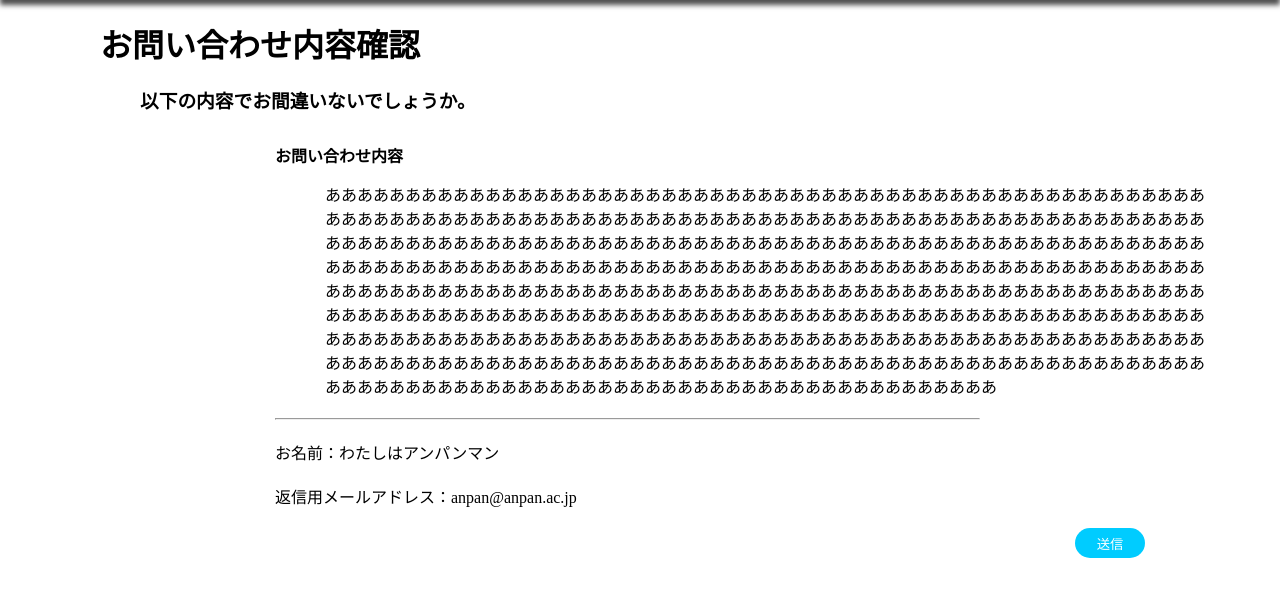
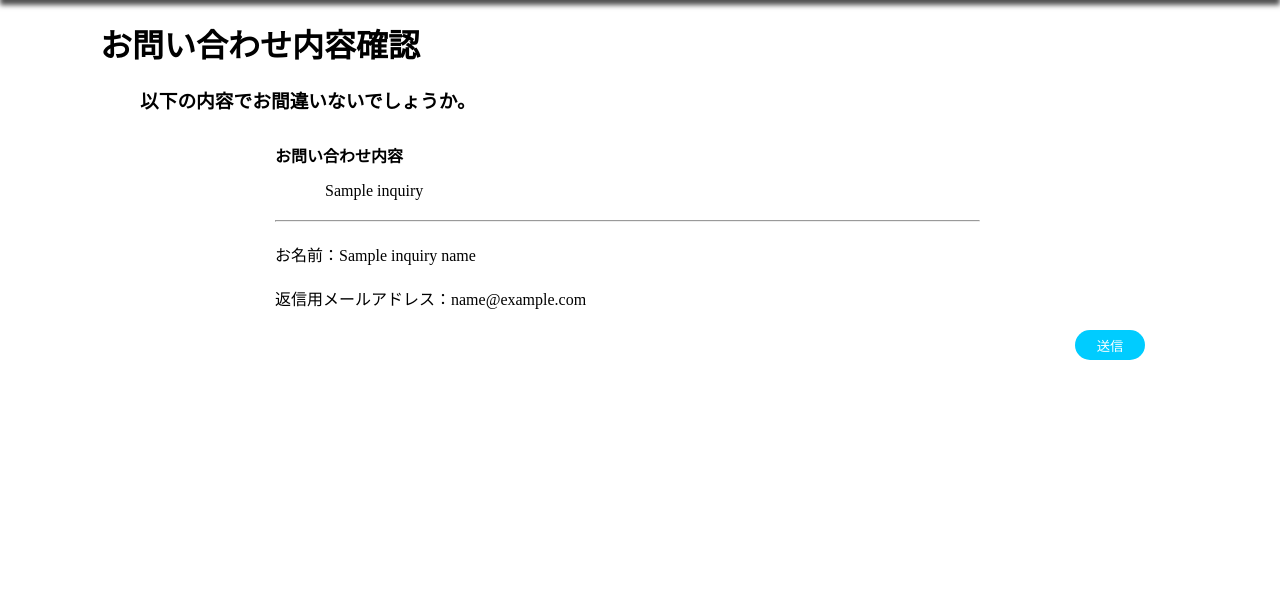
Before and after one commit to YOLO-koki/BAZZAR_C_by_nakashima, a Django app: template bazaar/templates/top/co_check_inquiry_info.html in a window 1280 px wide; the page is wider, and only the part inside the window is pictured. Shown: the part 80-677 px from the top of that part. Run offline with Django 4.2, Linux system fonts and the light colour scheme; the template is opened without the code that fills it: most values are stand-ins (such as "Sample title", 1, 10 or a date in 2020).

Commit message:
お問い合わせ確認

```diff
--- a/bazaar/templates/top/co_check_inquiry_info.html
+++ b/bazaar/templates/top/co_check_inquiry_info.html
@@ -19,18 +19,17 @@
                 <div class = "check_inquiry_area">
                     <h4>お問い合わせ内容</h4>
                     <div class = "check_inquiry_text">
-                        <p>ああああああああああああああああああああああああああああああああああああああああああああああああああああああああああああああああああああああああああああああああああああああああああああああああああああああああああああああああああああああああああああああああああああああああああああああああああああああああああああああああああああああああああああああああああああああああああああああああああああああああああああああああああああああああああああああああああああああああああああああああああああああああああああああああああああああああああああああああああああああああああああああああああああああああああああああああああああああああああああああああああああああああああああああああああああああああああああああああああああああああああああああああああああああああああああああああああああああああああああああああああああああああああああああああああああああああああああああああああああああああああああああああああああああああああああああああああああああああああああああああああ</p>
+                        <p>{{ inquiry }}</p>
                     </div>
                     <hr>
                     <div class = "check_inquiry_name">
-                        <p>お名前：わたしはアンパンマン</p>
+                        <p>お名前：{{ inquiry_name }}</p>
                     </div>
 
                     <div class = "check_inquiry_email">
-                        <p>返信用メールアドレス：anpan@anpan.ac.jp</p>
+                        <p>返信用メールアドレス：{{ inquiry_email }}</p>
 
                     </div>
-
                     <button type="submit" name = "submitbutton">送信</button>
                 </div>
 
--- a/bazaar/templates/top/co_inquiry.html
+++ b/bazaar/templates/top/co_inquiry.html
@@ -16,7 +16,7 @@
             <h1>お問い合わせ</h1>
             <div class = "inquiry_contents">
                 <div class = "inquiry_area">
-                    <form method="post" action = "co_check_inquiry_info.html">
+                    <form method="post" action="{% url 'top:checkinquiry' %}">
                         {% csrf_token %}
                         {{form.non_field_errors}}
 
--- a/bazaar/top/forms.py
+++ b/bazaar/top/forms.py
@@ -2,8 +2,8 @@ from django import forms
 
 class InquiryForm(forms.Form):
     Inquiry = forms.CharField(label = "お問い合わせ内容" , required = True ,widget = forms.Textarea)
-    Inquiry_name = forms.CharField(label = "お名前" , required = True , max_length = 20)
-    Inquiry_email = forms.EmailField(label = "メールアドレス" , required = True , max_length = 50)
+    Inquiry_name = forms.CharField(label = "お名前" , required = True , max_length = 20, widget = forms.TextInput)
+    Inquiry_email = forms.EmailField(label = "メールアドレス" , required = True , max_length = 50, widget = forms.TextInput)
 
     def clean_Inquiry_email(self):
         Inquiry_email = self.cleaned_data['Inquiry_email']
--- a/bazaar/top/views/co_inquiry.py
+++ b/bazaar/top/views/co_inquiry.py
@@ -8,4 +8,4 @@ from ..forms import InquiryForm
 class CoInquiryForm(FormView):
     template_name = "top/co_inquiry.html"
     form_class = InquiryForm
-    success_url = reverse_lazy('top:co_toppage')
+    success_url = reverse_lazy('top:checkinquiry')
```
Also changed, not shown: bazaar/top/views/co_check_inquiry_info.py (+19 -0 lines), bazaar/top/urls.py (line endings or trailing spaces).
